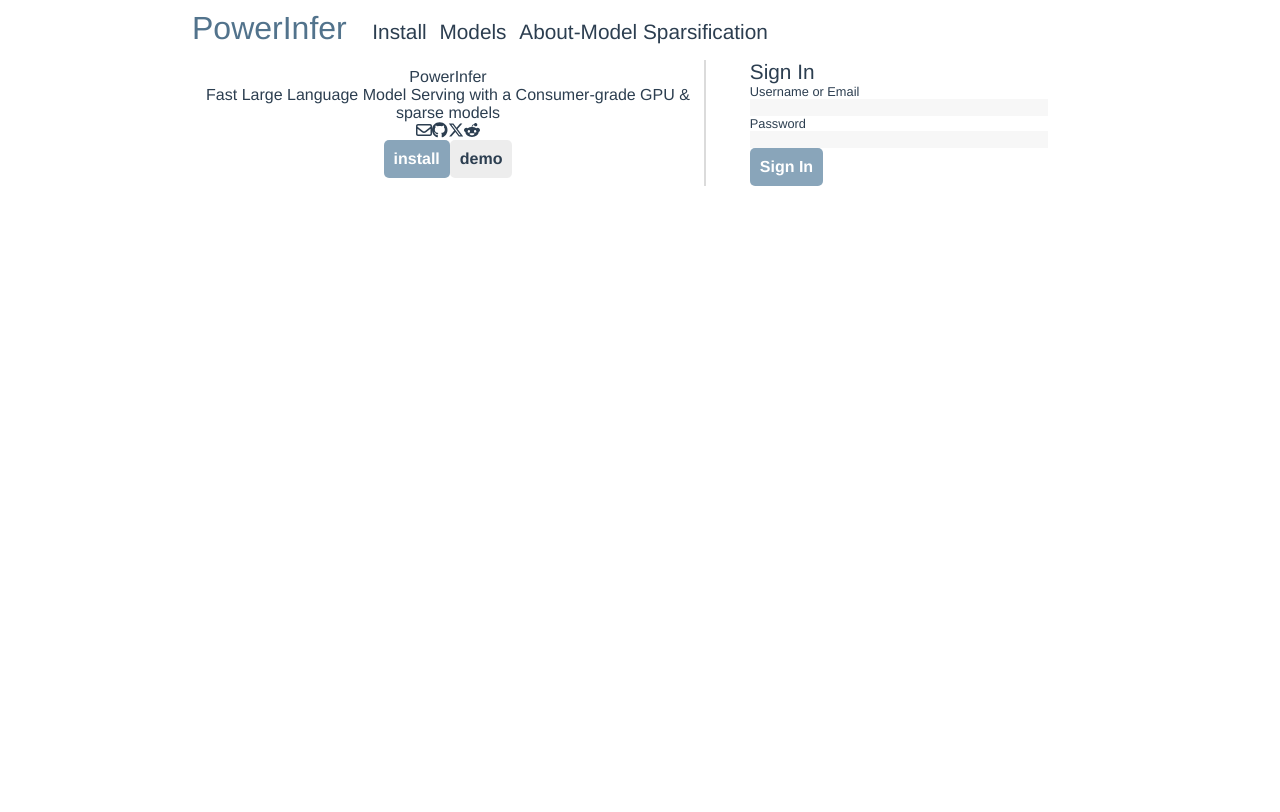
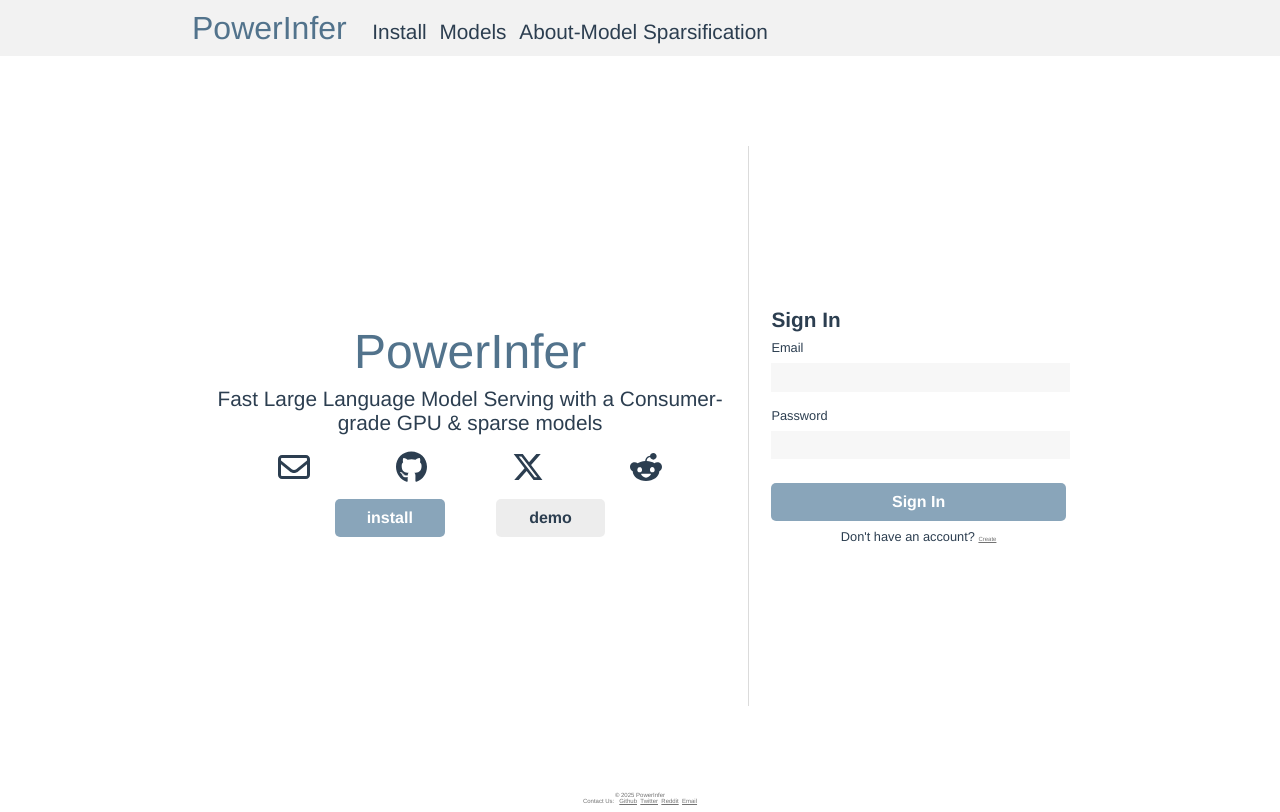
Before and after one commit to AliceRayLu/powerinfer-frontend, a Vue app: page / in a window 1280 px wide. Built offline with nearby package versions, Linux system fonts and the light colour scheme.

Commit message:
finish login and register

```diff
--- /dev/null
+++ b/src/assets/constants.js
@@ -0,0 +1 @@
+export const API_BASE_URL = "http://localhost:8088"
--- a/src/assets/global.css
+++ b/src/assets/global.css
@@ -9,6 +9,7 @@
     --grey2: #A6A6A6;
     --grey3: #AFABAB;
     --grey4: #A5A5A5;
+    --grey5: #737373;
     --content-width: 70vw;
 }
 
@@ -21,6 +22,10 @@
 
 .text-subtitle {
 
+}
+
+.text-bold {
+    font-weight: 600;
 }
 
 .text-body {
@@ -39,9 +44,14 @@
 
 }
 
+.text-margin {
+    margin-top: 1vh;
+}
+
 /* container format */
 .main-container{
     display: flex;
+    flex: 1;
     width: var(--content-width);
     margin: 0 auto;
 }
@@ -51,4 +61,6 @@
     outline: none;
     background-color: color-mix(in srgb, var(--grey1) 60%, transparent);
     border: none;
+    height: 2em;
+    margin: 1vh 0 1vh 0;
 }
--- a/src/components/Footer.vue
+++ b/src/components/Footer.vue
@@ -1,3 +1,33 @@
 <template>
+    <div class="footer">
+      <div class="info">© 2025 PowerInfer</div>
+      <div class="info">
+        Contact Us: &nbsp;
+        <a href="https://github.com/SJTU-IPADS/PowerInfer" target="_blank">Github</a>&nbsp;
+        <a href="" target="_blank">Twitter</a>&nbsp;
+        <a href="" target="_blank">Reddit</a>&nbsp;
+        <a href="" target="_blank">Email</a>
+      </div>
+    </div>
+</template>
 
-</template>
+<script>
+export default {
+  name: 'FooterBar',
+}
+</script>
+
+<style>
+.footer {
+  bottom: 0;
+  width: 100%;
+  margin: 0 auto;
+  display: flex;
+  align-items: center;
+  flex-direction: column;
+}
+.info, a {
+  color: var(--grey5);
+  font-size: 0.3em;
+}
+</style>
--- a/src/components/Header.vue
+++ b/src/components/Header.vue
@@ -64,14 +64,14 @@
 <style>
 header nav{
   height: 7vh;
-  position: fixed;
   display: flex;
+  position: absolute;
   top: 0;
   left: 0;
   align-items: center;
   flex-direction: row;
   width: 100%;
-  /* background-color: var(--grey1); */
+  background-color: var(--grey1);
 }
 .header-container{
   display: flex;
--- /dev/null
+++ b/src/utils/index.js
@@ -0,0 +1,9 @@
+import axios from "axios";
+import { API_BASE_URL } from "@/assets/constants";
+
+const service = axios.create({
+    baseURL: API_BASE_URL,
+    timeout: 5000,
+})
+
+export default service;
--- a/src/views/HomePage.vue
+++ b/src/views/HomePage.vue
@@ -1,71 +1,131 @@
 <template>
+  <div style="display: flex; height: 93vh;flex-direction: column;">
     <HeaderBar />
-  <div class="main-container">
+    <div class="main-container" style="align-items: center;">
       <div class="left-container">
         <div class="big-title">PowerInfer</div>
-      <div class="text-body">
+        <div class="text-title">
           Fast Large Language Model Serving with a Consumer-grade GPU & sparse models
         </div>
         <div class="icons">
-        <font-awesome-icon :icon="['far', 'envelope']" />
-        <font-awesome-icon :icon="['fab', 'github']" />
-        <font-awesome-icon :icon="['fab', 'x-twitter']" />
-        <font-awesome-icon :icon="['fab', 'reddit-alien']" />
+          <font-awesome-icon :icon="['far', 'envelope']" size="2x" />
+          <font-awesome-icon :icon="['fab', 'github']" size="2x" />
+          <font-awesome-icon :icon="['fab', 'x-twitter']" size="2x" />
+          <font-awesome-icon :icon="['fab', 'reddit-alien']" size="2x" />
         </div>
         <div>
           <TextButton :action="toInstall" type="primary" text="install"
-                    style="display: inline-block; "/>
+                      style="display: inline-block; margin-right:2vw; width: 7vw;"/>
           <TextButton :action="toAbout" type="secondary" text="demo"
-                    style="display: inline-block; "/>
-      </div>
-    </div>
-    <div class="separator"></div>
-    <div class="right-container" v-if="this.$data.isSignIn">
-      <div class="text-title">Sign In</div>
-      <div class="text-hint">Username or Email</div>
-      <input v-model="username" class="text-input"/>
-      <div class="text-hint">Password</div>
-      <input v-model="password" class="text-input"/>
-      <TextButton :action="signIn" type="primary" text="Sign In" />
-    </div>
-    <div class="right-container" v-else>
-      <div class="text-title">Sign Up</div>
-      <div class="text-hint">Username</div>
-      <div class="text-hint">Email</div>
-      <div class="text-hint">Password</div>
-      <TextButton :action="signUp" type="primary" text="Sign Up" style="display: flex;"/>
+                      style="display: inline-block; margin-left:2vw; width: 7vw;"/>
         </div>
       </div>
 
+      <div class="separator"></div>
+
+      <div class="right-container" v-if="this.isSignIn">
+        <div class="text-title text-bold">Sign In</div>
+        <div class="text-hint text-margin">Email</div>
+        <input v-model="email" class="text-input"/>
+        <div class="text-hint text-margin">Password</div>
+        <input v-model="password" class="text-input" type="password"/>
+        <div class="text-hint text-margin" v-if="this.showHint" style="color: red;">{{hint}}</div>
+        <TextButton :action="signIn" type="primary" text="Sign In" class="button"/>
+        <div class="text-hint text-margin" style="text-align: center; width: 100%;">
+          Don't have an account? <a href="#" @click.prevent="switchRight">Create</a>
+        </div>
+      </div>
+      <div class="right-container" v-else>
+        <div class="text-title text-bold">Sign Up</div>
+        <div class="text-hint text-margin">Username</div>
+        <input v-model="username" class="text-input"/>
+        <div class="text-hint text-margin">Email</div>
+        <input v-model="email" class="text-input"/>
+        <div class="text-hint">Password</div>
+        <input v-model="password" class="text-input" type="password"/>
+        <div class="text-hint text-margin" v-if="this.showHint" style="color: red;">{{hint}}</div>
+        <TextButton :action="signUp" type="primary" text="Sign Up" class="button"/>
+        <div class="text-hint text-margin" style="text-align: center; width: 100%;">
+          Already have an account? <a href="#" @click.prevent="switchRight">Sign In</a>
+        </div>
+      </div>
+    </div>
+    <FooterBar />
+  </div>
 </template>
 
 <script>
 import HeaderBar from '@/components/Header.vue';
 import TextButton from '@/components/Button.vue';
+import FooterBar from "@/components/Footer.vue";
+import { mapActions } from "vuex";
+import service from '@/utils/index';
+
 export default{
     name: 'HomePage',
-    components: { HeaderBar, TextButton },
+    components: { HeaderBar, TextButton, FooterBar },
     data(){
       return {
         isSignIn: true,
         username: "",
         email: "",
         password: "",
+        hint: "",
+        showHint: false,
       }
     },
     methods:{
+      ...mapActions(['updateUserId']),
       toInstall(){
         this.$router.push('/install');
       },
       toAbout(){
         this.$router.push('/about');
       },
+      toUser(){
+        this.$router.push('/usr');
+      },
       signIn(){
-
+        service.post('/usr/login', {
+          email: this.email,
+          passwd: this.password,
+        }).then(res => {
+          console.log(res.data);
+          if(res.data === "wrong password" || res.data === "email not registered") {
+            this.hint = res.data;
+            this.showHint = true;
+          }
+          else {
+            this.updateUserId(res.data);
+            this.toUser();
+          }
+        })
       },
       signUp(){
-
+        service.post('/usr/register', {
+          email: this.email,
+          passwd: this.password,
+          name: this.username,
+        }).then(res => {
+          console.log(res.data);
+          if(res.data.state === true) {
+            this.switchRight();
+          }else{
+            if(!res.data.email){
+              this.hint = "Email is already registered";
+              this.showHint = true;
+            }else{
+              this.hint = "Username is already taken";
+              this.showHint = true;
             }
+          }
+        })
+      },
+      switchRight(){
+        this.isSignIn = !this.isSignIn;
+        this.showHint = false;
+        this.hint = "";
+      },
     }
 }
 </script>
@@ -78,16 +138,38 @@
   align-items: center;
   justify-content: center;
   width: 40vw;
+  margin: 0 auto;
 }
 .separator{
-  width: 2px;
+  width: 1px;
   background-color: var(--grey0);
 }
 .right-container{
   display: flex;
   flex-direction: column;
   width: 23vw;
-  align-items: flex-start;
+  align-items: stretch;
+  justify-content: center;
   margin: 0 auto;
 }
+.right-container > *:not(.button) {
+  align-self: flex-start;
+}
+.left-container, .separator, .right-container{
+  height: 70vh;
+}
+.big-title {
+  font-size: 3em;
+  color: var(--secondary-color);
+  margin: 1vh;
+}
+.icons {
+  display: flex;
+  justify-content: space-between;
+  width: 75%;
+  margin: 2vh;
+}
+.button {
+  margin-top: 2vh;
+}
 </style>
```
Also changed, not shown: src/utils/request.js (deleted, +0 -30 lines). Lines whose indentation alone changed are shown as unchanged.
